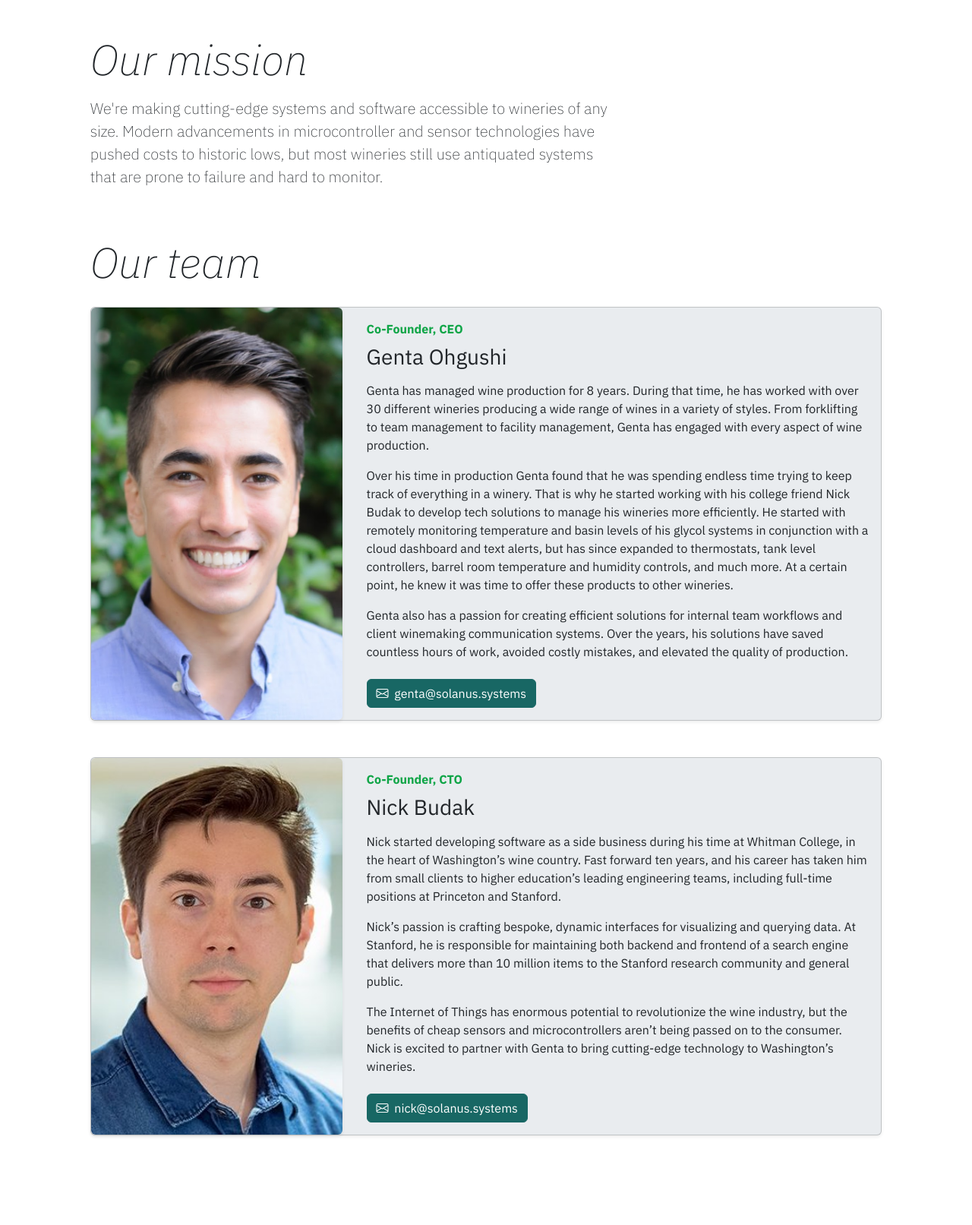
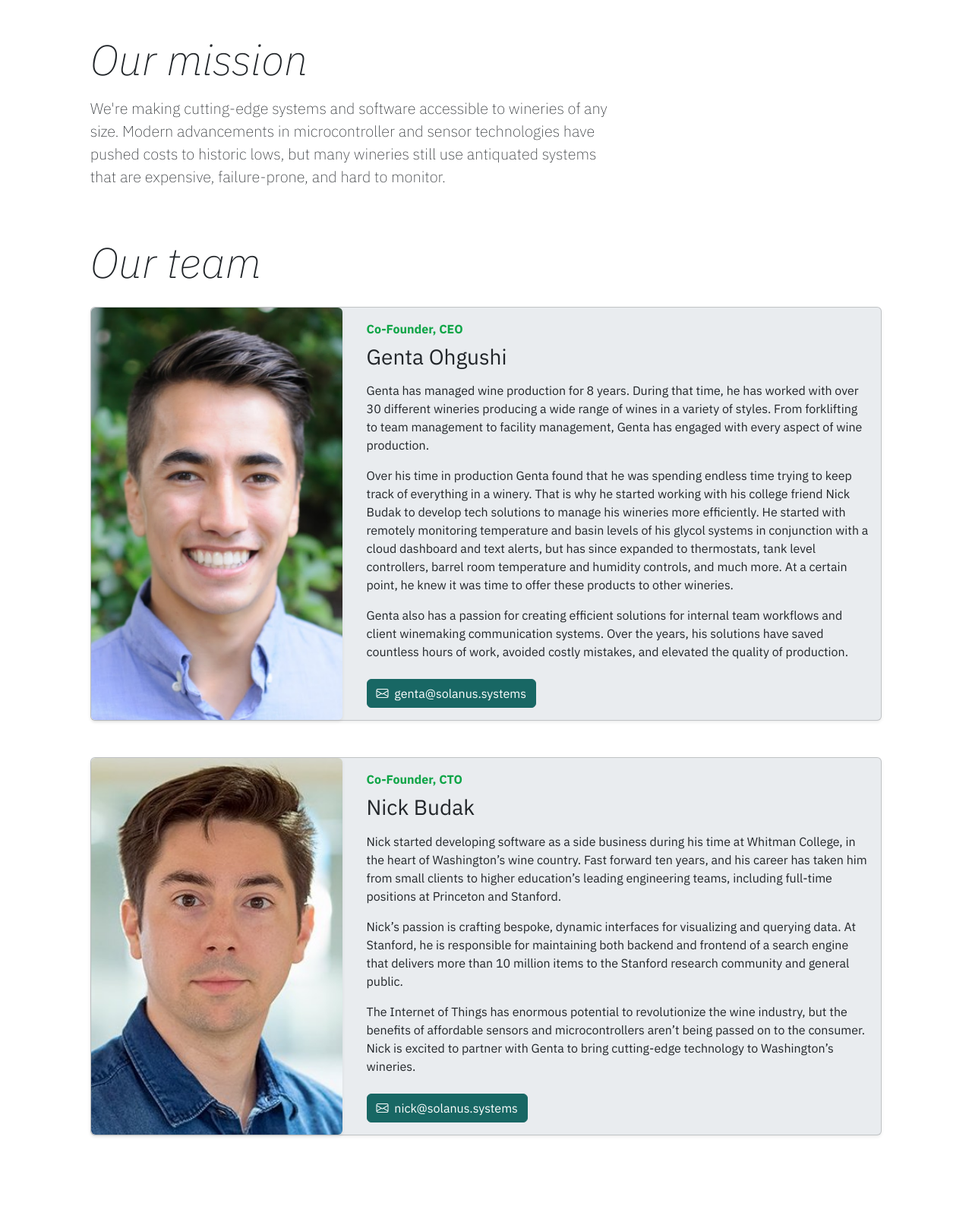
Before and after one commit to solanus-systems/solanus.systems, a website built with Vite: page src/about.html in a window 1280 px wide. Shown: the part 367-1980 px from the top of the page at 76% size. Built offline with nearby package versions, Linux system fonts and the light colour scheme.

Commit message:
Update some about page language

```diff
--- a/src/about.html
+++ b/src/about.html
@@ -33,9 +33,6 @@
               everything from spreadsheets to sensors together.
             </p>
           </div>
-          <!-- <div class="col-lg-4 px-0">
-            <img class="img-fluid" src="/assets/solanus-logo.svg" alt="solanus logo"/>
-          </div> -->
         </div>
         <div class="row mb-3 mb-lg-5">
           <div class="col-lg-8 px-0">
@@ -43,14 +40,11 @@
             <p class="lead my-3">
               We're making cutting-edge systems and software accessible to
               wineries of any size. Modern advancements in microcontroller and
-              sensor technologies have pushed costs to historic lows, but most
-              wineries still use antiquated systems that are prone to failure
-              and hard to monitor.
+              sensor technologies have pushed costs to historic lows, but many
+              wineries still use antiquated systems that are expensive,
+              failure-prone, and hard to monitor.
             </p>
           </div>
-          <!-- <div class="col-lg-4 px-0">
-            <img class="img-fluid" src="/assets/solanus-logo.svg" alt="solanus logo"/>
-          </div> -->
         </div>
         <div class="row mb-3 mb-lg-5">
           <div class="col-lg-8 px-0 mb-3">
@@ -140,10 +134,10 @@
                   </p>
                   <p class="card-text mb-4">
                     The Internet of Things has enormous potential to
-                    revolutionize the wine industry, but the benefits of cheap
-                    sensors and microcontrollers aren’t being passed on to the
-                    consumer. Nick is excited to partner with Genta to bring
-                    cutting-edge technology to Washington’s wineries.
+                    revolutionize the wine industry, but the benefits of
+                    affordable sensors and microcontrollers aren’t being passed
+                    on to the consumer. Nick is excited to partner with Genta to
+                    bring cutting-edge technology to Washington’s wineries.
                   </p>
                   <a class="btn btn-primary" href="mailto:nick@solanus.systems">
                     <i class="bi bi-envelope me-1"></i>
```
